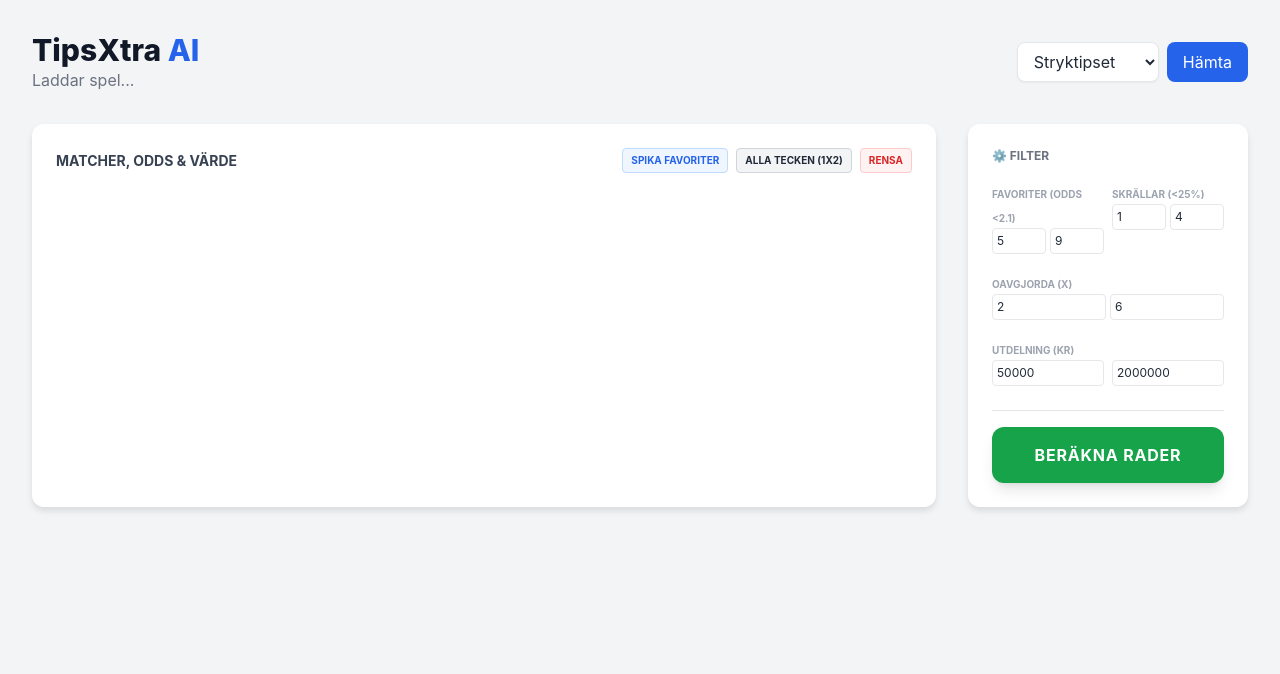
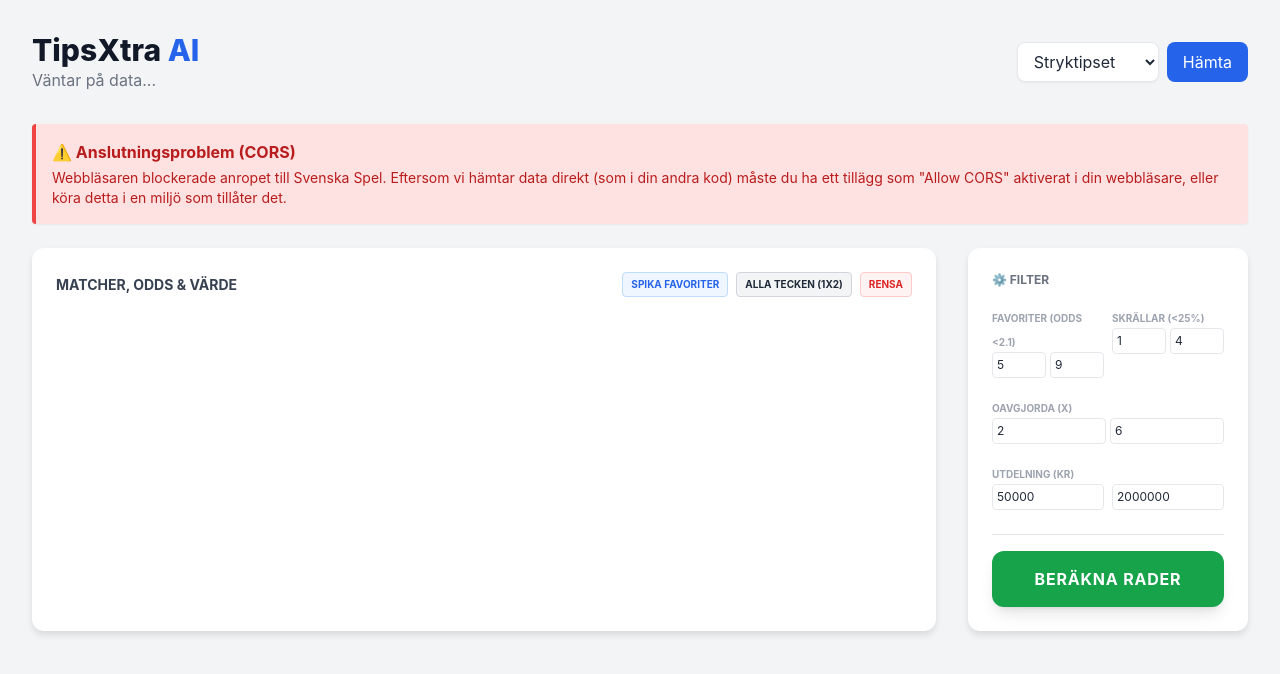
Before and after one commit to mikaelivarsson/mikaelivarsson.github.io, a Jekyll site: the page tips.html, which Jekyll copies as it is, in a window 1280 px wide. Shown: the top 674 px of the page. Built offline with Jekyll 4.4.1, drawn with Linux system fonts in a browser that asks for light colours; nearby versions of some CDN libraries; some of the changed lines change nothing that is shown.

Commit message:
Update tips.html

```diff
--- a/tips.html
+++ b/tips.html
@@ -28,7 +28,7 @@
         <header class="flex flex-col md:flex-row justify-between items-start md:items-center mb-8 gap-4">
             <div>
                 <h1 class="text-3xl font-extrabold text-gray-900">TipsXtra <span class="text-blue-600">AI</span></h1>
-                <p class="text-gray-500" id="productName">Laddar spel...</p>
+                <p class="text-gray-500" id="productName">Väntar på data...</p>
                 <p class="text-xs text-gray-400" id="closeTime"></p>
             </div>
             <div class="flex gap-2">
@@ -40,12 +40,20 @@
             </div>
         </header>
 
+        <div id="corsWarning" class="hidden mb-6 p-4 bg-red-100 border-l-4 border-red-500 text-red-700 rounded shadow-sm">
+            <p class="font-bold">⚠️ Anslutningsproblem (CORS)</p>
+            <p class="text-sm mt-1">
+                Webbläsaren blockerade anropet till Svenska Spel. Eftersom vi hämtar data direkt (som i din andra kod)
+                måste du ha ett tillägg som "Allow CORS" aktiverat i din webbläsare, eller köra detta i en miljö som tillåter det.
+            </p>
+        </div>
+
         <div id="ai-analysis" class="card mb-6 border-l-4 border-purple-500 hidden">
             <h2 class="text-lg font-bold mb-3 flex items-center">
                 <span class="mr-2">🧠</span> AI-Optimering & Spelförslag
             </h2>
             <div class="grid grid-cols-1 md:grid-cols-3 gap-4" id="ai-content">
-                </div>
+            </div>
         </div>
 
         <div class="grid grid-cols-1 lg:grid-cols-4 gap-8">
@@ -120,14 +128,14 @@
         let allMatches = [];
         let calculatedRader = [];
 
-        // Vi byter till AllOrigins som fungerar bättre på GitHub Pages
-        const PROXY_URL = "https://api.allorigins.win/raw?url=";
+        // Här använder vi nyckeln och URL-strukturen från KOD 2
+        const API_KEY = "accesskey=4a735ed0-b0c8-4a9a-8ea9-35bfd8d23ea7";
         const API_BASE = "https://api.www.svenskaspel.se/external/1/draw/";
-        const API_KEY = "accesskey=4a735ed0-b0c8-4a9a-8ea9-35bfd8d23ea7";
 
         window.onload = async () => {
             loadSavedSettings();
-            await autoLoadNearestGame();
+            // Vid start försöker vi hämta det valda spelet direkt
+            await fetchDirectData();
         };
 
         function loadSavedSettings() {
@@ -138,62 +146,61 @@
             });
         }
 
-        async function fetchData(url) {
+        // KOPPLAT FRÅN KOD 2: Direkt hämtning utan proxy
+        async function fetchDirectData() {
+            const game = document.getElementById('gameSelect').value;
+            const url = `${API_BASE}${game}/draws?${API_KEY}`;
+            const warning = document.getElementById('corsWarning');
+
+            warning.classList.add('hidden'); // Dölj varning först
+
             try {
-                // Vi lägger till en tidsstämpel (&t=) för att undvika gammal cache
-                const finalUrl = PROXY_URL + encodeURIComponent(url + (url.includes('?') ? '&' : '?') + "t=" + Date.now());
-                const response = await fetch(finalUrl);
-                if (!response.ok) throw new Error('Proxy error: ' + response.status);
-                return await response.json();
+                const response = await fetch(url);
+                if (!response.ok) throw new Error('Network response was not ok');
+                const data = await response.json();
+
+                // Vi skickar datat till parse-funktionen som anpassats för Layout 1
+                const parsedData = parseDataForLayout1(data);
+                if(parsedData) updateUI(parsedData);
+
             } catch (e) {
                 console.error("Hämtningsfel:", e);
-                return null;
+                // Visa varning om det misslyckas (troligen CORS)
+                warning.classList.remove('hidden');
             }
         }
 
-        async function autoLoadNearestGame() {
-            const stryktipsetUrl = `${API_BASE}stryktipset/draws?${API_KEY}`;
-            const europatipsetUrl = `${API_BASE}europatipset/draws?${API_KEY}`;
-
-            const [sData, eData] = await Promise.all([
-                fetchData(stryktipsetUrl),
-                fetchData(europatipsetUrl)
-            ]);
-
-            const s = parse(sData), e = parse(eData);
-            const now = new Date();
-            const getT = (d) => d ? new Date(d.rawTime).getTime() : Infinity;
-
-            let best = (getT(s) < getT(e) && getT(s) > now.getTime() - 7200000) ? {t:'stryktipset', d:s} : {t:'europatipset', d:e};
-
-            if (best.d) {
-                document.getElementById('gameSelect').value = best.t;
-                updateUI(best.d);
-            } else {
-                console.log("Kunde inte ladda data automatiskt.");
-            }
-        }
-
-        function parse(data) {
+        // Denna funktion tar datat från API:t (Kod 2 struktur) och formar om det till objektet som Layout 1 kräver
+        function parseDataForLayout1(data) {
             if (!data || !data.draws || data.draws.length === 0) return null;
             let draw = data.draws[0];
+
             return {
                 name: draw.productName,
-                time: new Date(draw.closeTime).toLocaleString('sv-SE'),
+                time: new Date(draw.closeTime).toLocaleString('sv-SE', {hour:'2-digit', minute:'2-digit', day:'numeric', month:'short'}),
                 rawTime: draw.closeTime,
                 matches: draw.events.map(e => {
+                    // Parsa odds och fördelning (från Kod 2 logik men sparat i Kod 1 format)
                     const g = (v) => v ? parseFloat(v.toString().replace(',','.')) : 0;
                     const odds = { '1': g(e.odds?.home), 'X': g(e.odds?.draw), '2': g(e.odds?.away) };
                     const dist = { '1': e.distribution.home/100, 'X': e.distribution.draw/100, '2': e.distribution.away/100 };
 
-                    // NY KORREKT BERÄKNING: (1 / Odds) / Folkets_procent
+                    // Beräkna värde
                     const calcVal = (o, d) => (o > 0 && d > 0) ? ((1 / o) / d).toFixed(2) : "0.00";
-
                     const val = {
                         '1': calcVal(odds['1'], dist['1']),
                         'X': calcVal(odds['X'], dist['X']),
                         '2': calcVal(odds['2'], dist['2'])
                     };
+
+                    // VIKTIGT: För att AI-funktionen ska fungera måste vi veta vem som är favorit
+                    // Detta fanns i Kod 1 men saknades i Kod 2. Vi återskapar det här.
+                    const fav = Object.entries(odds).sort((a,b) => {
+                        // Sortera lägst odds först. Om odds är 0 läggs det sist.
+                        if(a[1] === 0) return 1;
+                        if(b[1] === 0) return -1;
+                        return a[1] - b[1];
+                    })[0][0];
 
                     return {
                         home: e.participants[0].name,
@@ -201,23 +208,22 @@
                         odds: { '1': odds['1'].toFixed(2), 'X': odds['X'].toFixed(2), '2': odds['2'].toFixed(2) },
                         dist,
                         val,
-                        fav: Object.entries(odds).sort((a,b)=>a[1]-b[1])[0][0]
+                        fav: fav
                     };
                 })
             };
         }
 
         function updateUI(res) {
-            if (!res || !res.matches) {
-                alert("Kunde inte läsa matchdata. Testa att klicka på Hämta igen.");
-                return;
-            }
+            if (!res || !res.matches) return;
             allMatches = res.matches;
             document.getElementById('productName').textContent = res.name;
             document.getElementById('closeTime').textContent = "Spelstopp: " + res.time;
             renderTable();
             runAIAnalysis();
         }
+
+        // --- HÄR BÖRJAR LAYOUT-LOGIKEN FRÅN KOD 1 (Oförändrad) ---
 
         function renderTable() {
             let html = `<table><thead><tr><th class="w-8">#</th><th>Match</th><th>Folk %</th><th>Odds</th><th>Värde</th><th>Val</th><th class="w-8">#</th></tr></thead><tbody>`;
@@ -243,9 +249,13 @@
             let spikar = [], skrallar = [], varningar = [];
 
             allMatches.forEach((m, i) => {
-                const prob = (1 / parseFloat(m.odds[m.fav]));
+                const oddValue = parseFloat(m.odds[m.fav]);
+                const prob = oddValue > 0 ? (1 / oddValue) : 0;
                 const diff = (m.dist[m.fav] - prob) * 100;
+
+                // AI Logik
                 if (prob > 0.50 && diff < 7) spikar.push(`M${i+1}: ${m.fav==='1'?m.home:m.away} (${Math.round(m.dist[m.fav]*100)}%)`);
+
                 ['1','X','2'].forEach(o => {
                     const value = parseFloat(m.val[o]);
                     if (value > 1.05 && o !== m.fav) {
@@ -253,9 +263,12 @@
                         skrallar.push({text: `M${i+1}: ${name} (Värde ${value})`, val: value});
                     }
                 });
+
                 if (diff > 10) varningar.push(`M${i+1}: ${m.fav==='1'?m.home:m.away} (+${Math.round(diff)}%)`);
             });
+
             skrallar.sort((a, b) => b.val - a.val);
+
             aiContent.innerHTML = `
                 <div class="p-3 bg-green-50 rounded border border-green-200"><h3 class="font-bold text-green-800 text-[10px] uppercase mb-2">💎 Bästa Spikarna</h3><ul class="text-[10px] space-y-1">${spikar.length?spikar.slice(0,4).map(s=>`<li>${s}</li>`).join(''):'Inga tydliga'}</ul></div>
                 <div class="p-3 bg-yellow-50 rounded border border-yellow-200"><h3 class="font-bold text-yellow-800 text-[10px] uppercase mb-2">🔥 Drag & Skrällar</h3><ul class="text-[10px] space-y-1">${skrallar.length?skrallar.slice(0,5).map(s=>`<li>${s.text}</li>`).join(''):'Inga drag funna'}</ul></div>
@@ -263,17 +276,10 @@
             `;
         }
 
-        document.getElementById('fetchBtn').onclick = async () => {
-            const game = document.getElementById('gameSelect').value;
-            const url = `${API_BASE}${game}/draws?${API_KEY}`;
-            const res = await fetchData(url);
-            if (res) updateUI(parse(res));
-            else alert("Kunde inte hämta data. Prova igen om några sekunder.");
-        };
+        // Koppla knappen till den nya fetch-funktionen
+        document.getElementById('fetchBtn').onclick = fetchDirectData;
 
-        // ... resten av knapp-logiken (markFavsBtn, markAllBtn, clearAllBtn, calculateBtn, exportSlipsBtn) ...
-        // Dessa funktioner är oförändrade från förra versionen:
-
+        // Logic för knappar och beräkning (samma som Kod 1)
         document.getElementById('markFavsBtn').onclick = () => {
             allMatches.forEach((m, i) => {
                 document.querySelectorAll(`.outcome-cell[data-row="${i}"] span`).forEach(s => s.classList.remove('selected'));
@@ -282,28 +288,37 @@
         };
         document.getElementById('markAllBtn').onclick = () => document.querySelectorAll('.outcome-cell span').forEach(s => s.classList.add('selected'));
         document.getElementById('clearAllBtn').onclick = () => document.querySelectorAll('.outcome-cell span').forEach(s => s.classList.remove('selected'));
+
         document.getElementById('calculateBtn').onclick = () => {
             const selections = Array.from(document.querySelectorAll('.outcome-cell')).map(c => Array.from(c.querySelectorAll('.selected')).map(s => s.dataset.o));
             if (selections.some(s => s.length === 0)) return alert("Välj minst ett tecken per match!");
+
             const mathCount = selections.reduce((a, b) => a * b.length, 1);
             if(mathCount > 100000) if(!confirm(`Detta skapar ${mathCount} rader. Fortsätta?`)) return;
+
             const conf = {
                 minF: parseInt(document.getElementById('minFavs').value), maxF: parseInt(document.getElementById('maxFavs').value),
                 minU: parseInt(document.getElementById('minUnder').value), maxU: parseInt(document.getElementById('maxUnder').value),
                 minX: parseInt(document.getElementById('minDraws').value), maxX: parseInt(document.getElementById('maxDraws').value),
                 minP: parseInt(document.getElementById('minPayout').value), maxP: parseInt(document.getElementById('maxPayout').value)
             };
+
             calculatedRader = [];
             let payouts = [];
+
             function gen(idx, rad, prob) {
                 if (idx === 13) {
                     let f=0, u=0, x=0;
                     rad.forEach((o, i) => {
-                        if(parseFloat(allMatches[i].odds[o]) <= 2.1) f++;
+                        // Här kollar vi oddset direkt från datan
+                        const odd = parseFloat(allMatches[i].odds[o]);
+                        if(odd <= 2.1 && odd > 0) f++;
                         if(allMatches[i].dist[o] < 0.25) u++;
                         if(o === 'X') x++;
                     });
-                    let payout = (1 / prob) * 0.65;
+
+                    let payout = prob > 0 ? (1 / prob) * 0.65 : 0;
+
                     if (f>=conf.minF && f<=conf.maxF && u>=conf.minU && u<=conf.maxU && x>=conf.minX && x<=conf.maxX && payout>=conf.minP && payout<=conf.maxP) {
                         calculatedRader.push(rad.join('')); payouts.push(payout);
                     }
@@ -311,12 +326,15 @@
                 }
                 for (let o of selections[idx]) gen(idx + 1, [...rad, o], prob * allMatches[idx].dist[o]);
             }
+
             gen(0, [], 1.0);
+
             document.getElementById('resultsArea').classList.remove('hidden');
             document.getElementById('mathRader').textContent = mathCount.toLocaleString();
             document.getElementById('filteredSlips').textContent = calculatedRader.length.toLocaleString();
             document.getElementById('avgOut').textContent = Math.round(payouts.reduce((a,b)=>a+b,0)/(payouts.length||1)).toLocaleString() + " kr";
         };
+
         document.getElementById('exportSlipsBtn').onclick = () => {
             const blob = new Blob(["TipsXtra\nE," + calculatedRader.map(r => r.split('').join(',')).join('\nE,')], {type: 'text/plain'});
             const a = document.createElement('a'); a.href = URL.createObjectURL(blob); a.download = `tipsxtra_system.txt`; a.click();
```
